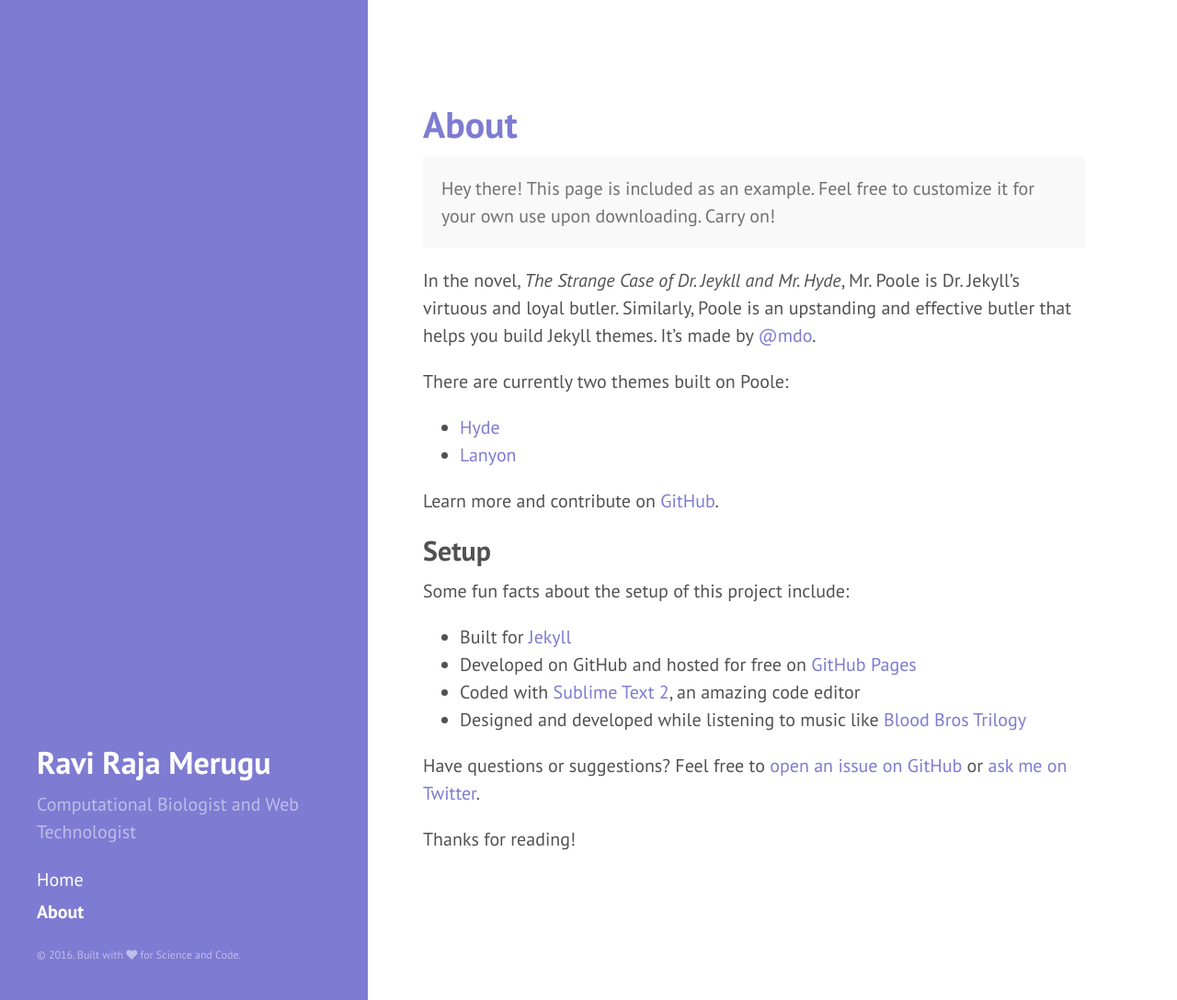
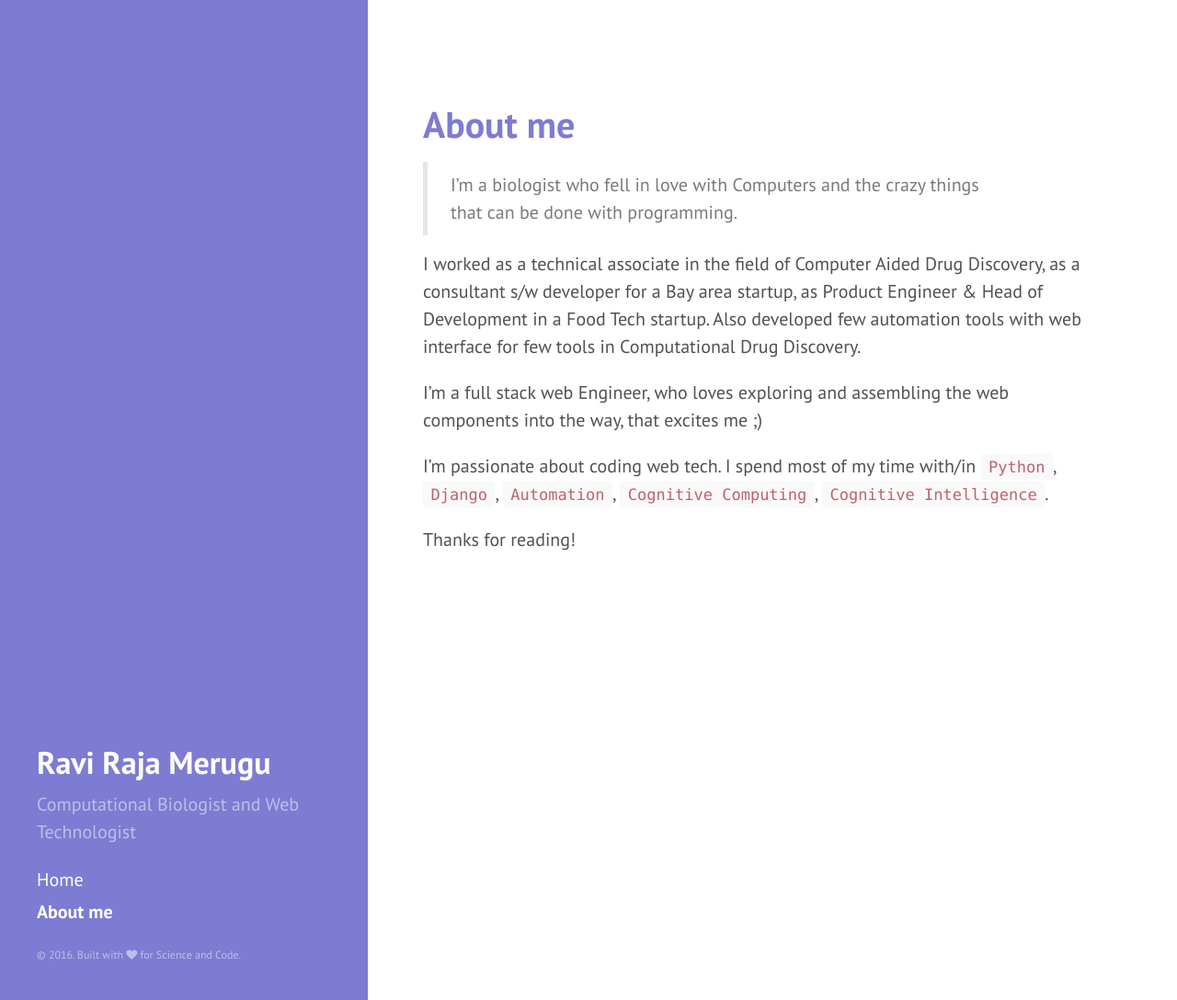
Before and after one commit to rrmerugu/rrmerugu.github.io, a Jekyll site: the page built from about.md, in a window 1280 px wide and 1088 px high. Shown: the whole window at 92% size. Built offline with Jekyll 4.4.1, drawn with Linux system fonts in a browser that asks for light colours; nearby versions of some CDN libraries.

Commit message:
about me updated.

```diff
--- a/about.md
+++ b/about.md
@@ -1,30 +1,20 @@
 ---
 layout: page
-title: About
+title: About me
 ---
 
-<p class="message">
-  Hey there! This page is included as an example. Feel free to customize it for your own use upon downloading. Carry on!
-</p>
+> I'm a biologist who fell in love with Computers and the crazy things that can
+be done with programming.
 
-In the novel, *The Strange Case of Dr. Jeykll and Mr. Hyde*, Mr. Poole is Dr. Jekyll's virtuous and loyal butler. Similarly, Poole is an upstanding and effective butler that helps you build Jekyll themes. It's made by [@mdo](https://twitter.com/mdo).
+I worked as a technical associate in the field of Computer Aided Drug Discovery,
+as a consultant s/w developer for a Bay area startup, as Product Engineer & Head
+of Development in a Food Tech startup. Also developed few automation tools with
+web interface for few tools in Computational Drug Discovery.
 
-There are currently two themes built on Poole:
+I'm a full stack web Engineer, who loves exploring and assembling the web components
+into the way, that excites me ;)
 
-* [Hyde](http://hyde.getpoole.com)
-* [Lanyon](http://lanyon.getpoole.com)
-
-Learn more and contribute on [GitHub](https://github.com/poole).
-
-## Setup
-
-Some fun facts about the setup of this project include:
-
-* Built for [Jekyll](http://jekyllrb.com)
-* Developed on GitHub and hosted for free on [GitHub Pages](https://pages.github.com)
-* Coded with [Sublime Text 2](http://sublimetext.com), an amazing code editor
-* Designed and developed while listening to music like [Blood Bros Trilogy](https://soundcloud.com/maddecent/sets/blood-bros-series)
-
-Have questions or suggestions? Feel free to [open an issue on GitHub](https://github.com/poole/issues/new) or [ask me on Twitter](https://twitter.com/mdo).
+I'm passionate about coding web tech. I spend most of my time with/in
+`Python`, `Django`, `Automation`, `Cognitive Computing`, `Cognitive Intelligence`.
 
 Thanks for reading!
```
Also changed, not shown: 6 other files.
